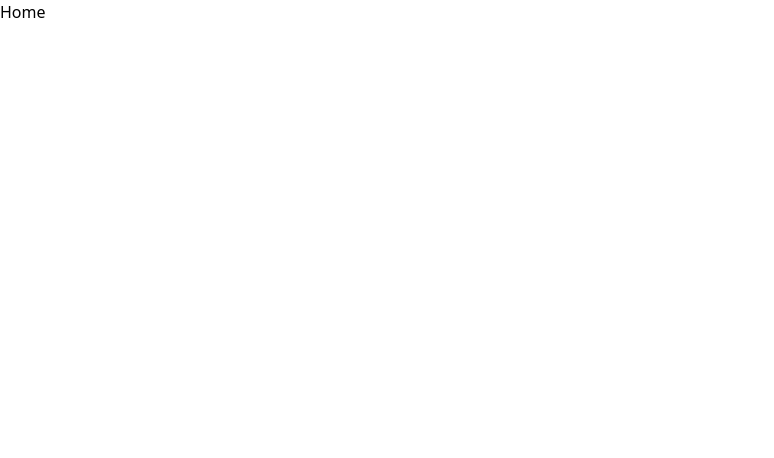
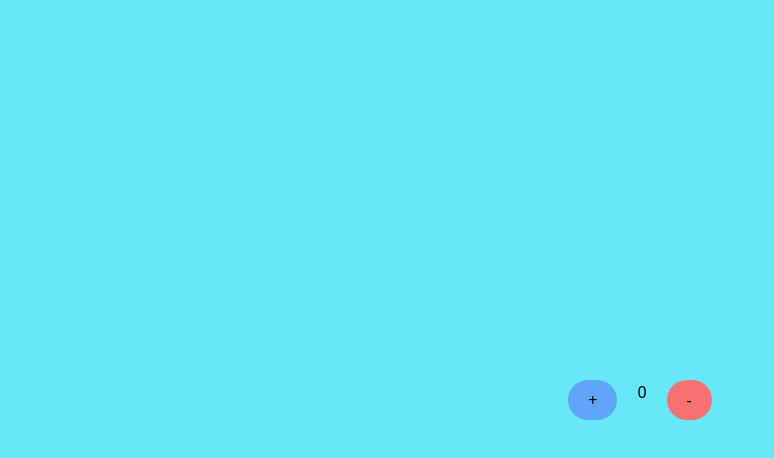
Before and after one commit to rudalkunwar/myfirstreactapp, a React (Create React App) app: page / in a window 1280 px wide. Shown: the top 458 px of the page, without its empty margins (0-774 px from the left). Built offline with nearby package versions, Linux system fonts and the light colour scheme.

Commit message:
home componenet

```diff
--- a/src/Home.js
+++ b/src/Home.js
@@ -2,7 +2,13 @@
 
 function Home() {
   return (
-    <div>Home</div>
+    <div className='bg-cyan-300 h-screen flex justify-center items-center'>
+      <div className='flex'>
+        <div><button className='px-5 py-2 bg-blue-400 rounded-full'>+</button></div>
+        <div className='px-5'>0</div>
+        <div><button className='bg-red-400 px-5 py-2 rounded-full'>-</button></div>
+      </div>
+    </div>
   )
 }
 
```
